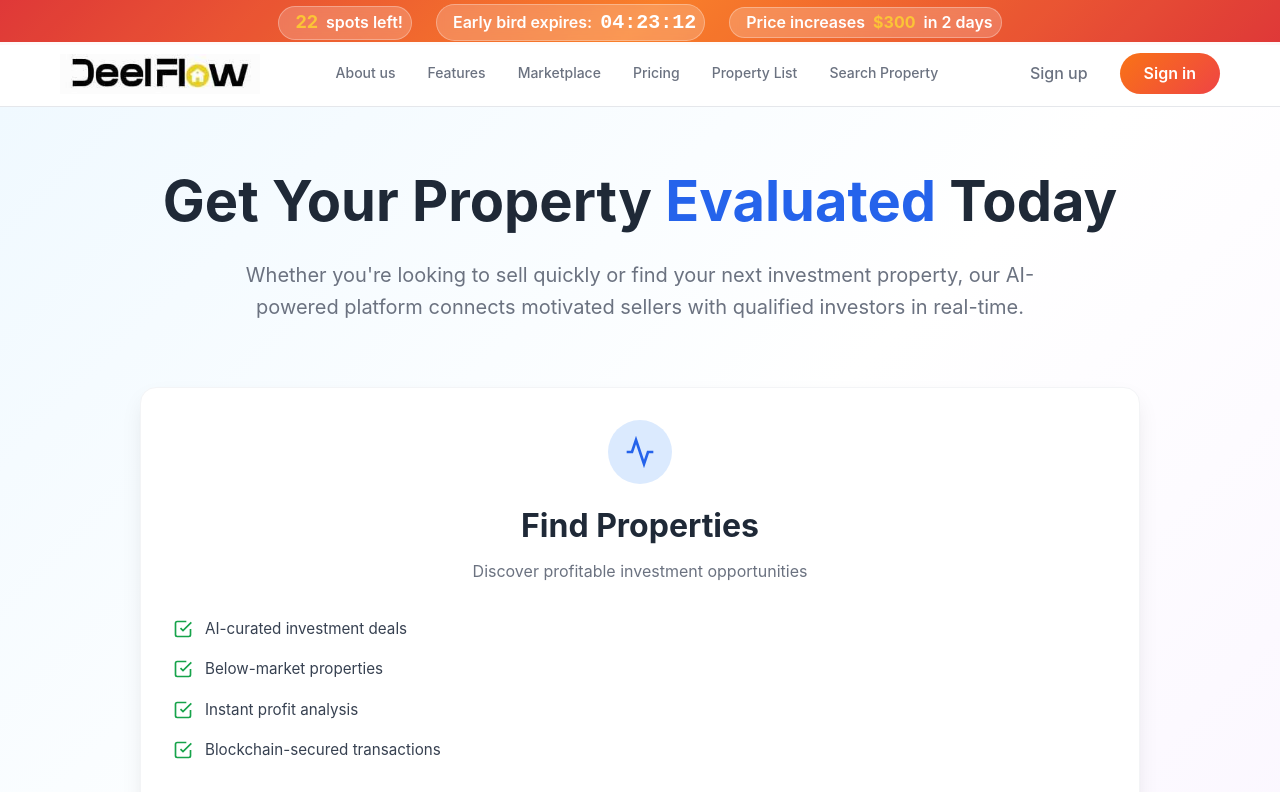
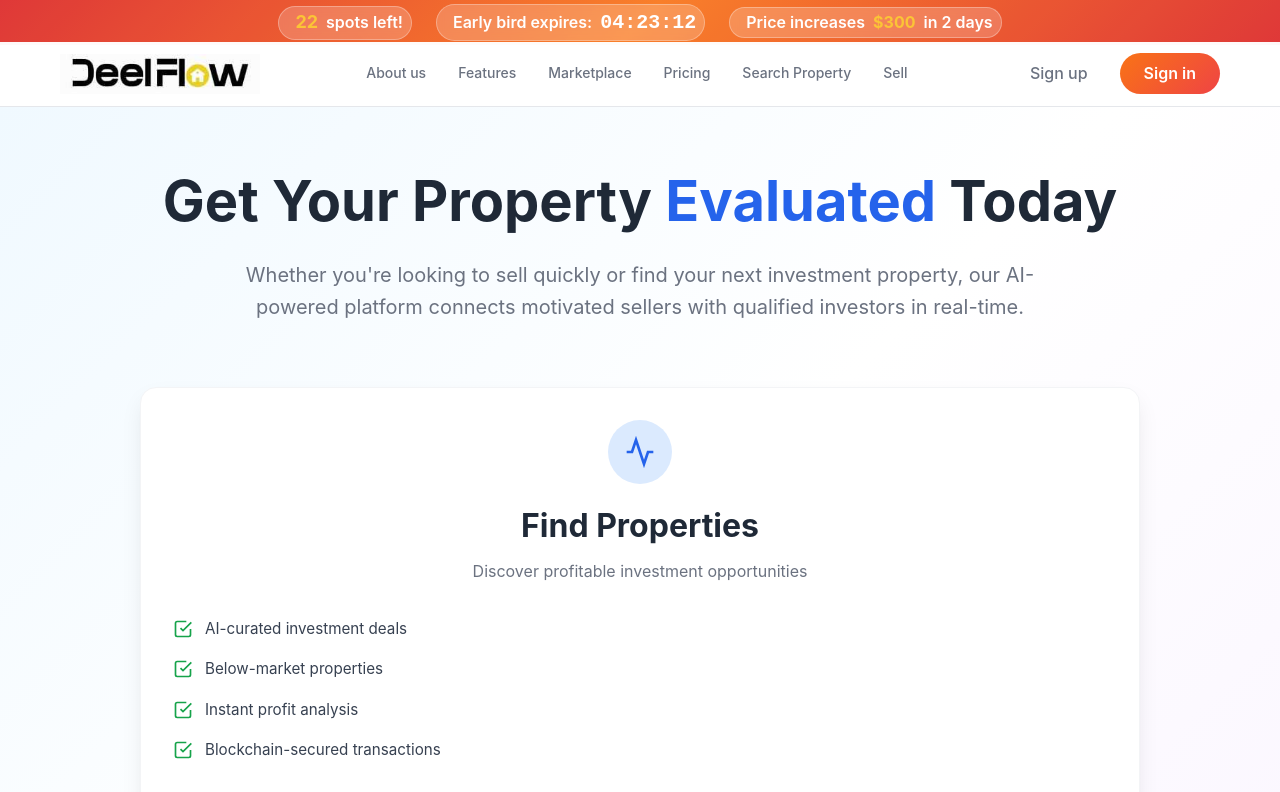
Before and after one commit to agarwalpacker12/deelflowai-landing, a Next.js app: page /buy in a window 1280 px wide. Shown: the top 792 px of the page. Built offline with nearby package versions, Linux system fonts and the light colour scheme.

Commit message:
navbar menu corrected

```diff
--- a/app/component/hero/Navbar.jsx
+++ b/app/component/hero/Navbar.jsx
@@ -39,8 +39,8 @@ function Navbar() {
     { href: "#feature", label: "Features" },
     { href: "#marketplace", label: "Marketplace" },
     { href: "#pricing", label: "Pricing" },
-    { href: "/propertyList", label: "Property List" },
-    { href: "/buySell", label: "Search Property" },
+    { href: "/propertyList", label: "Search Property" },
+    { href: "/sell", label: "Sell" },
   ];
 
   // Navigation links for other pages (route to home page sections)
@@ -49,8 +49,8 @@ function Navbar() {
     { href: "/#feature", label: "Features" },
     { href: "/#marketplace", label: "Marketplace" },
     { href: "/#pricing", label: "Pricing" },
-    { href: "/propertyList", label: "Property List" },
-    { href: "/buySell", label: "Search Property" },
+    { href: "/propertyList", label: "Search Property" },
+    { href: "/sell", label: "Sell" },
   ];
 
   const navLinks = isHomePage ? homeNavLinks : otherPageNavLinks;
@@ -245,7 +245,9 @@ function Navbar() {
                   color: "#6b7280",
                   fontWeight: 500,
                   background: "none",
-                  border: "1px solid #d1d5db",
+                  borderWidth: "1px",
+                  borderStyle: "solid",
+                  borderColor: "#d1d5db",
                   cursor: "pointer",
                   textDecoration: "none",
                   padding: "0.75rem 1.5rem",
--- a/app/style.css
+++ b/app/style.css
@@ -39,7 +39,17 @@ body {
     gap: 0.5rem;
     margin: 0.25rem;
 }
-
+.buyer-item {
+    background: rgba(18, 6, 179);
+    padding: 0.1rem 0.5rem;
+    border-radius: 9999px;
+    /* backdrop-filter: blur(4px); */
+    border: 1px solid rgba(255, 255, 255, 0.3);
+    display: inline-flex;
+    align-items: center;
+    gap: 0.5rem;
+    /* margin: 0.25rem; */
+}
 /* HEADER RESPONSIVE STYLES - UPDATED FOR FIXED POSITION BELOW SCARCITY BANNER */
 .header {
     background: rgba(255, 255, 255, 0.95);
```
